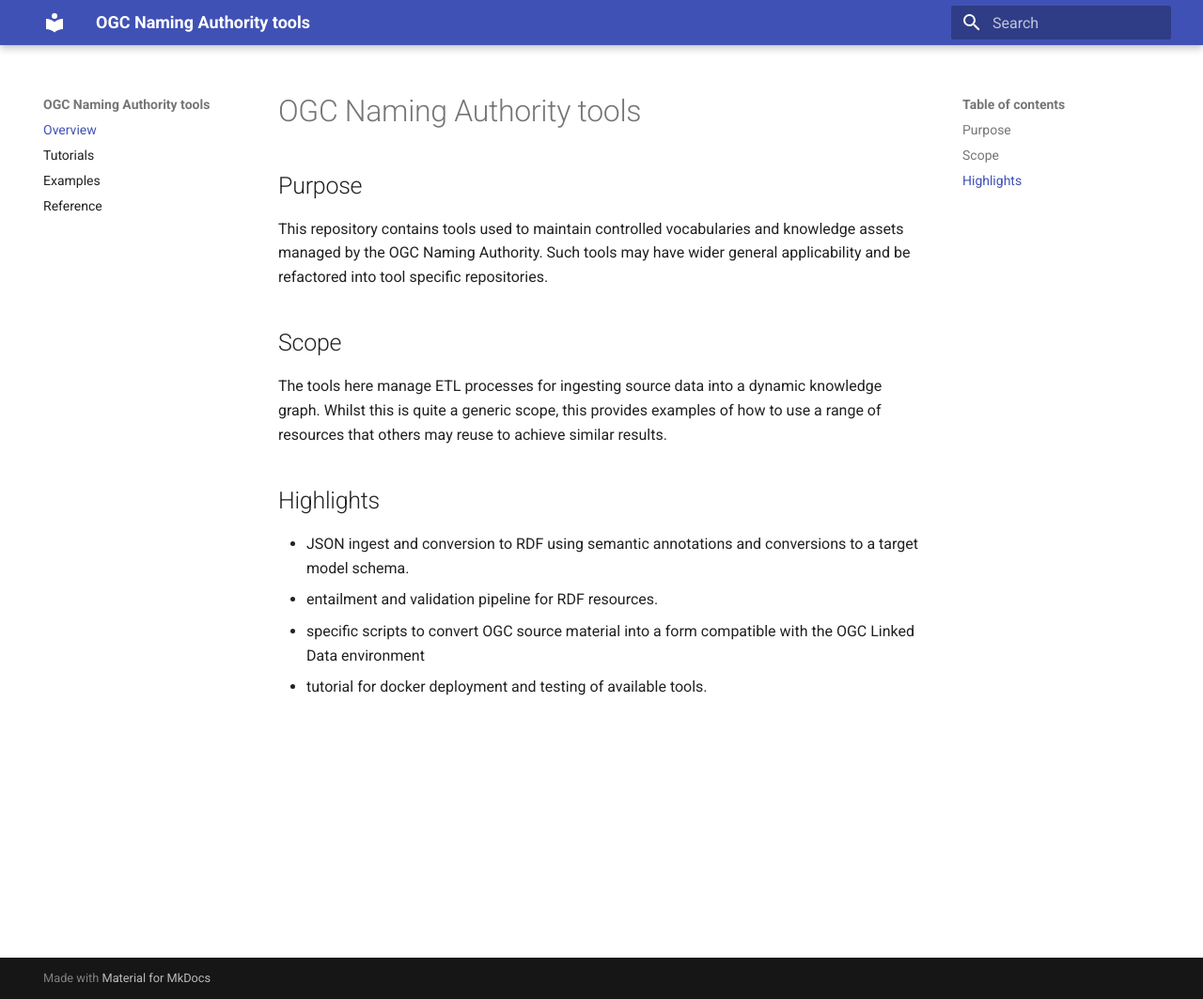
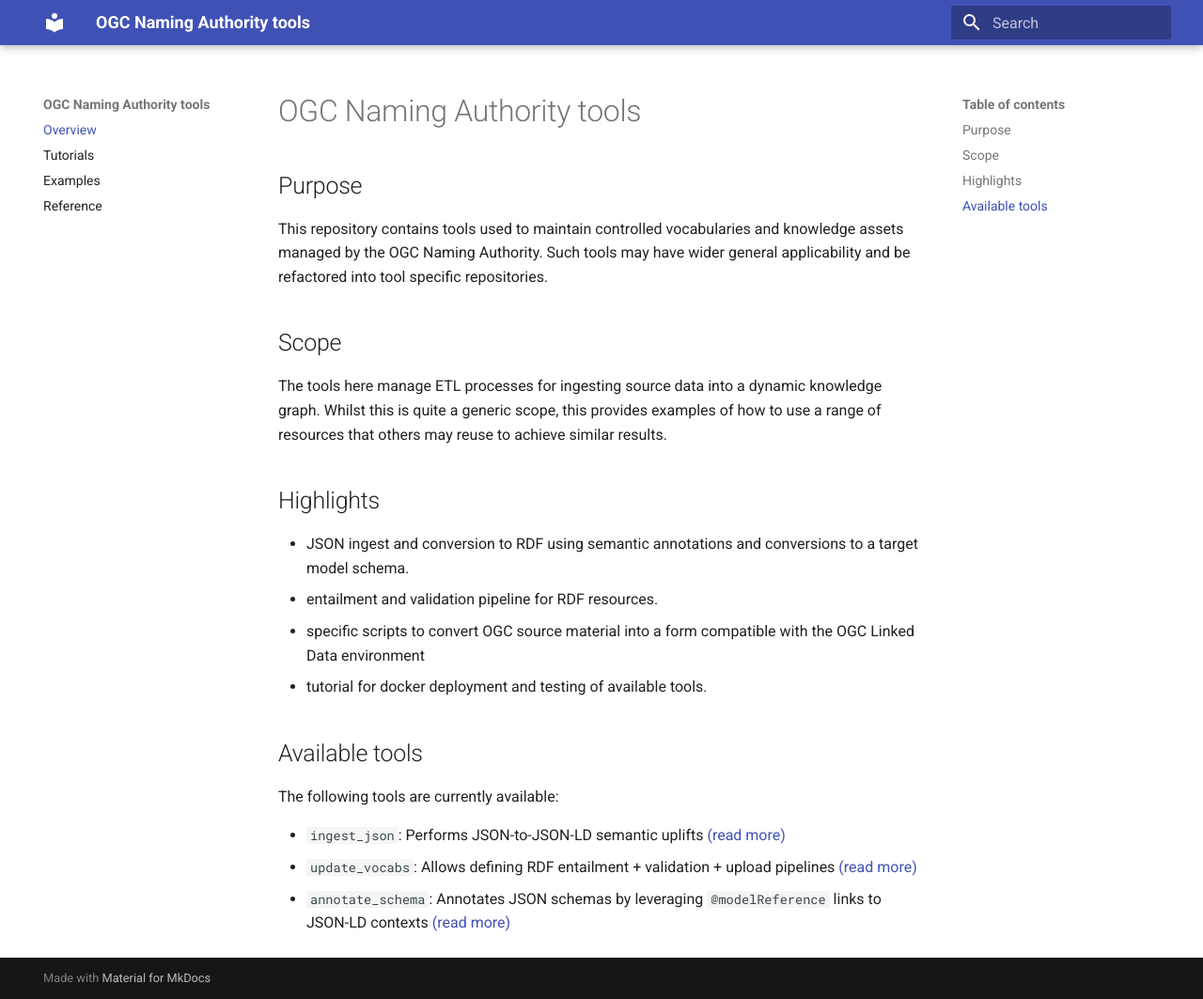
Before and after one commit to opengeospatial/ogc-na-tools, an MkDocs documentation site: the page built from docs/index.md, in a window 1280 px wide and 1063 px high. Shown: the whole window at 94% size. Built offline with MkDocs 1.6.1 and Material for MkDocs 9.7.7, drawn with Linux system fonts in a browser that asks for light colours.

Commit message:
Brief description of tools in README and docs

```diff
--- a/docs/index.md
+++ b/docs/index.md
@@ -12,3 +12,11 @@ The tools here manage ETL processes for ingesting source data into a dynamic kno
 * entailment and validation pipeline for RDF resources.
 * specific scripts to convert OGC source material into a form compatible with the OGC Linked Data environment
 * tutorial for docker deployment and testing of available tools.
+
+## Available tools
+
+The following tools are currently available:
+
+* `ingest_json`: Performs JSON-to-JSON-LD semantic uplifts [(read more)](https://opengeospatial.github.io/ogc-na-tools/reference/ogc/na/ingest_json/)
+* `update_vocabs`: Allows defining RDF entailment + validation + upload pipelines [(read more)](https://opengeospatial.github.io/ogc-na-tools/reference/ogc/na/update_vocabs/)
+* `annotate_schema`: Annotates JSON schemas by leveraging `@modelReference` links to JSON-LD contexts [(read more)](https://opengeospatial.github.io/ogc-na-tools/reference/ogc/na/annotate_schema/)
```
Also changed, not shown: README.md (+11 -1 lines), docs/examples.md (+2 -2 lines).
